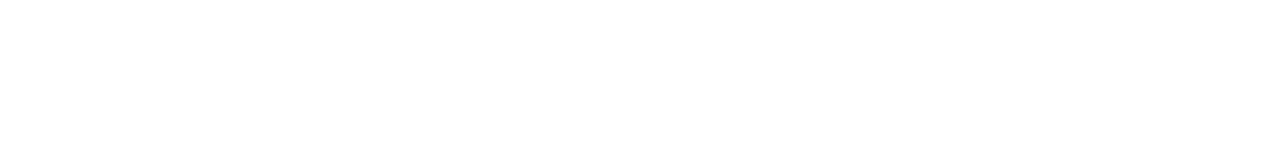
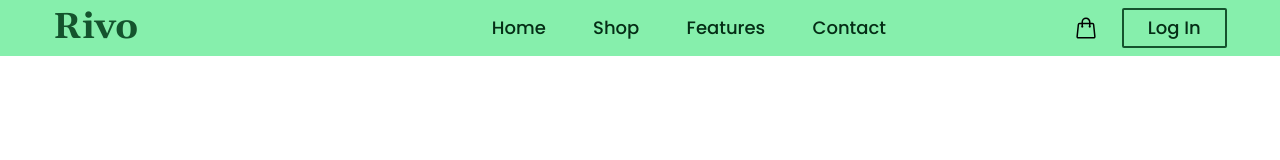
Before and after one commit to Sakib6071/Fashion-Wind, a plain HTML site: page index.html in a window 1280 px wide. Drawn offline with nearby package versions, Linux system fonts and the light colour scheme.

Commit message:
navigation bar complete

```diff
--- a/index.html
+++ b/index.html
@@ -20,8 +20,31 @@
 </head>
 
 <body>
-    <header>
+    <header class=" bg-green-300">
+        <nav class="w-11/12 m-auto flex flex-row py-2 items-center">
+            <div class="basis-4/12">
+                <h1 class="text-4xl font-extrabold  text-green-900 gelasio">Rivo</h1>
+            </div>
+            <div class="basis-5/12">
+                <ul class="list-none flex flex-row justify-evenly poppins font-medium text-lg text-green-950">
+                    <li class=""><a href="#">Home</a></li>
+                    <li class=""><a href="#">Shop</a></li>
+                    <li class=""><a href="#">Features</a></li>
+                    <li class=""><a href="#">Contact</a></li>
 
+                </ul>
+            </div>
+            <div class="basis-3/12 flex flex-row justify-end items-center">
+                <div class="cart">
+                    <svg xmlns="http://www.w3.org/2000/svg" fill="none" viewBox="0 0 24 24" stroke-width="1.5" stroke="currentColor" class="size-6">
+                        <path stroke-linecap="round" stroke-linejoin="round" d="M15.75 10.5V6a3.75 3.75 0 1 0-7.5 0v4.5m11.356-1.993 1.263 12c.07.665-.45 1.243-1.119 1.243H4.25a1.125 1.125 0 0 1-1.12-1.243l1.264-12A1.125 1.125 0 0 1 5.513 7.5h12.974c.576 0 1.059.435 1.119 1.007ZM8.625 10.5a.375.375 0 1 1-.75 0 .375.375 0 0 1 .75 0Zm7.5 0a.375.375 0 1 1-.75 0 .375.375 0 0 1 .75 0Z" />
+                      </svg>
+                </div>
+                <div class="button ml-6">
+                    <button class="font-medium poppins text-lg border-2 border-green-900 px-6 py-1 text-green-950 rounded-sm">Log In</button>
+                </div>
+            </div>
+        </nav>
     </header>
 
     <main>
```
